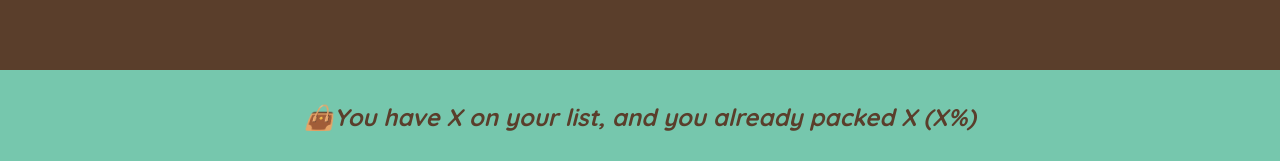
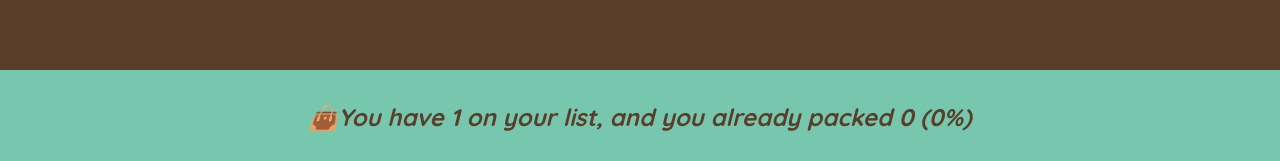
Before and after one commit to AhmedHossam777/travel-list, a React (Create React App) app: page / in a window 1280 px wide. Both pictures are taken after typing "Sample" into the empty fields and a click on the button "ADD". Shown: the part 636-797 px from the top of the page. Built offline with nearby package versions, Linux system fonts and the light colour scheme.

Commit message:
learned derived state

```diff
--- a/package.json
+++ b/package.json
@@ -9,7 +9,8 @@
     "react": "^18.3.1",
     "react-dom": "^18.3.1",
     "react-scripts": "5.0.1",
-    "web-vitals": "^2.1.4"
+    "web-vitals": "^2.1.4",
+    "@react-buddy/ide-toolbox": "^2.4.0"
   },
   "scripts": {
     "start": "react-scripts start",
--- a/src/App.js
+++ b/src/App.js
@@ -12,7 +12,7 @@ function App() {
 			<Logo />
 			<Form setItems={setItems} />
 			<PackingList items={items} setItems={setItems} />
-			<Stats />
+			<Stats items={items} />
 		</div>
 	);
 }
--- a/src/components/Item.jsx
+++ b/src/components/Item.jsx
@@ -1,14 +1,16 @@
 import { useState } from 'react';
 
-const Item = ({ item, handleDeleteItem }) => {
+const Item = ({ item, handleDeleteItem, handleTogglePacked }) => {
 	const [checked, setChecked] = useState(item.packed);
+
+	const handleChange = (e) => {
+		setChecked(e.target.checked);
+		handleTogglePacked(item.id, e.target.checked);
+	};
+
 	return (
 		<li>
-			<input
-				type="checkbox"
-				checked={checked}
-				onChange={(e) => setChecked(e.target.checked)}
-			/>
+			<input type="checkbox" checked={checked} onChange={handleChange} />
 
 			<span style={checked ? { textDecoration: 'line-through' } : {}}>
 				{item.quantity} {item.description}
--- a/src/components/PackingList.jsx
+++ b/src/components/PackingList.jsx
@@ -1,16 +1,26 @@
 import Item from './Item';
-import { useState } from 'react';
 
 const PackingList = ({ items, setItems }) => {
 	const handleDeleteItem = (id) => {
 		setItems((items) => items.filter((item) => item.id !== id));
 	};
 
+	const handleTogglePacked = (id, packed) => {
+		setItems((items) =>
+			items.map((item) => (item.id === id ? { ...item, packed } : item)),
+		);
+	};
+
 	return (
 		<div className="list">
 			<ul>
 				{items.map((item) => (
-					<Item item={item} key={item.id} handleDeleteItem={handleDeleteItem} />
+					<Item
+						item={item}
+						key={item.id}
+						handleDeleteItem={handleDeleteItem}
+						handleTogglePacked={handleTogglePacked}
+					/>
 				))}
 			</ul>
 		</div>
--- a/src/components/Stats.jsx
+++ b/src/components/Stats.jsx
@@ -1,7 +1,25 @@
-const Stats = () => {
+const Stats = ({ items = [] }) => {
+	if (!items.length) {
+		return (
+			<footer className="stats">
+				{' '}
+				<em>Start adding some items to your packing list 🚀</em>{' '}
+			</footer>
+		);
+	}
+
+	const numItems = items.length;
+	const packedItemsNum = items.filter((item) => item.packed).length;
+	const percentage =
+		numItems === 0 ? 0 : Math.round((packedItemsNum / numItems) * 100);
+
 	return (
 		<footer className="stats">
-			<em>👜You have X on your list, and you already packed X (X%)</em>
+			<em>
+				{percentage === 100
+					? 'You got everything!, ready to go ✈️'
+					: `👜You have ${numItems} on your list, and you already packed ${packedItemsNum} (${percentage || 0}%)`}
+			</em>
 		</footer>
 	);
 };
--- a/src/index.js
+++ b/src/index.js
@@ -5,9 +5,9 @@ import App from './App';
 
 const root = ReactDOM.createRoot(document.getElementById('root'));
 root.render(
-  <React.StrictMode>
-    <App />
-  </React.StrictMode>
+	<React.StrictMode>
+		<App />
+	</React.StrictMode>,
 );
 
 // If you want to start measuring performance in your app, pass a function
```
Also changed, not shown: 1 other file (tests, documents, lock files or other folders).
